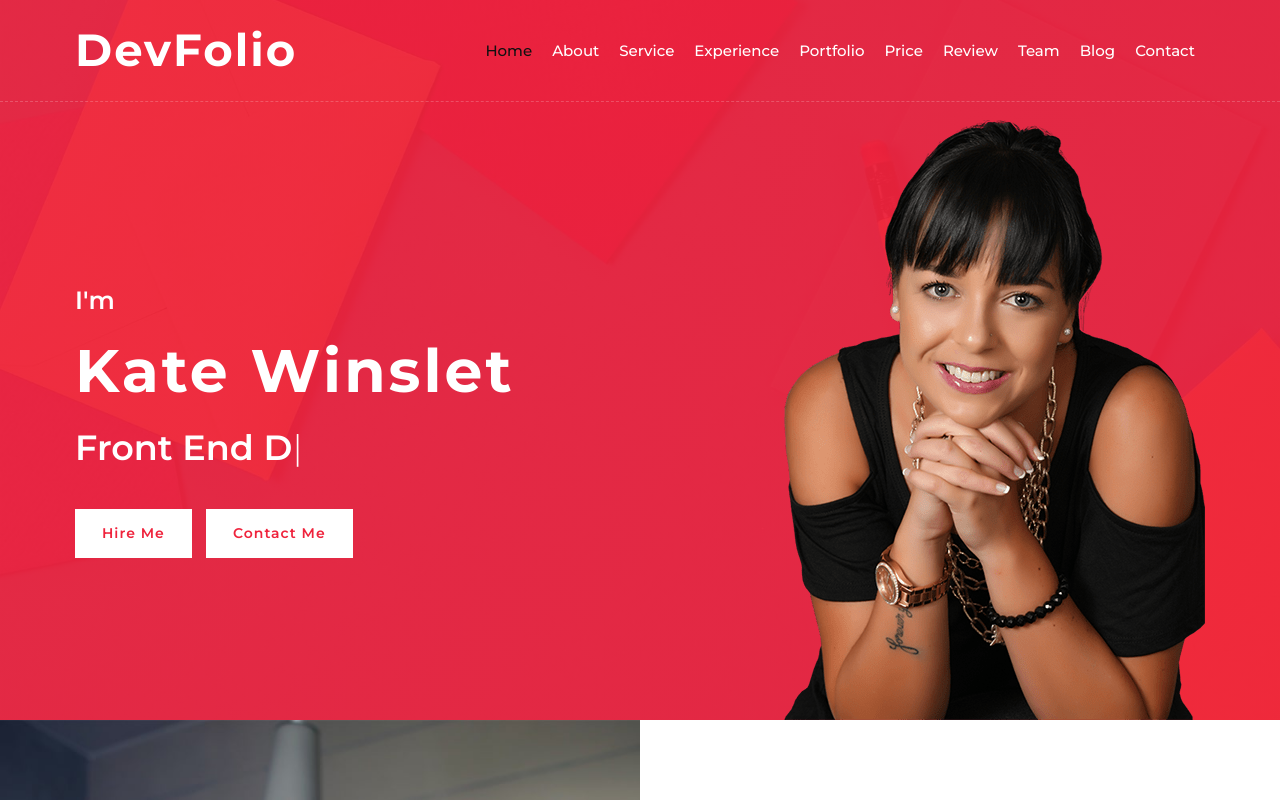
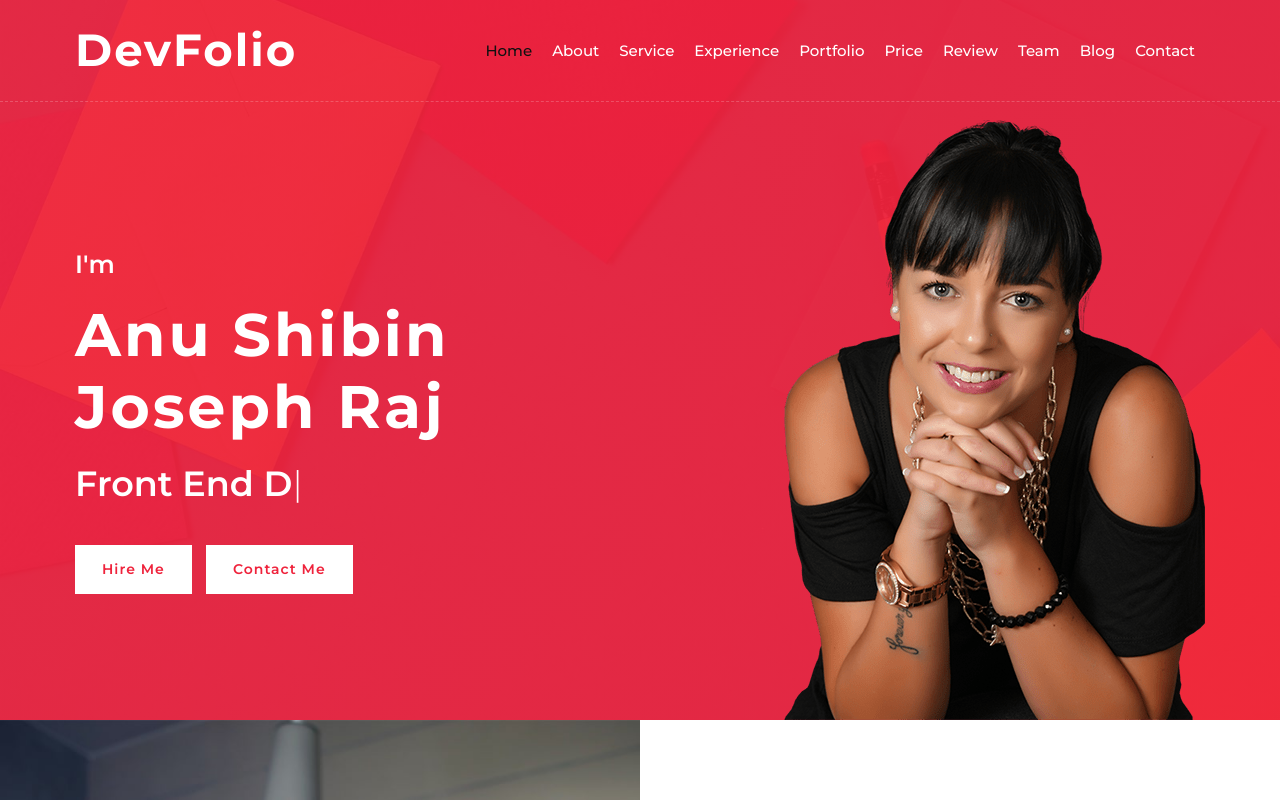
Before and after one commit to mmdeniz/gh-pages-non-build, a plain HTML site: page index.html in a window 1280 px wide. Shown: the top 800 px of the page. Drawn offline with nearby package versions, Linux system fonts and the light colour scheme.

Commit message:
Updated the name

```diff
--- a/index.html
+++ b/index.html
@@ -60,7 +60,7 @@
                         <div class="hero-content">
                             <div class="hero-text">
                                 <p>I'm</p>
-                                <h1>Kate Winslet</h1>
+                                <h1>Anu Shibin Joseph Raj</h1>
                                 <h2></h2>
                                 <div class="typed-text">Web Designer, Web Developer, Front End Developer, Apps Designer, Apps Developer</div>
                             </div>
```
